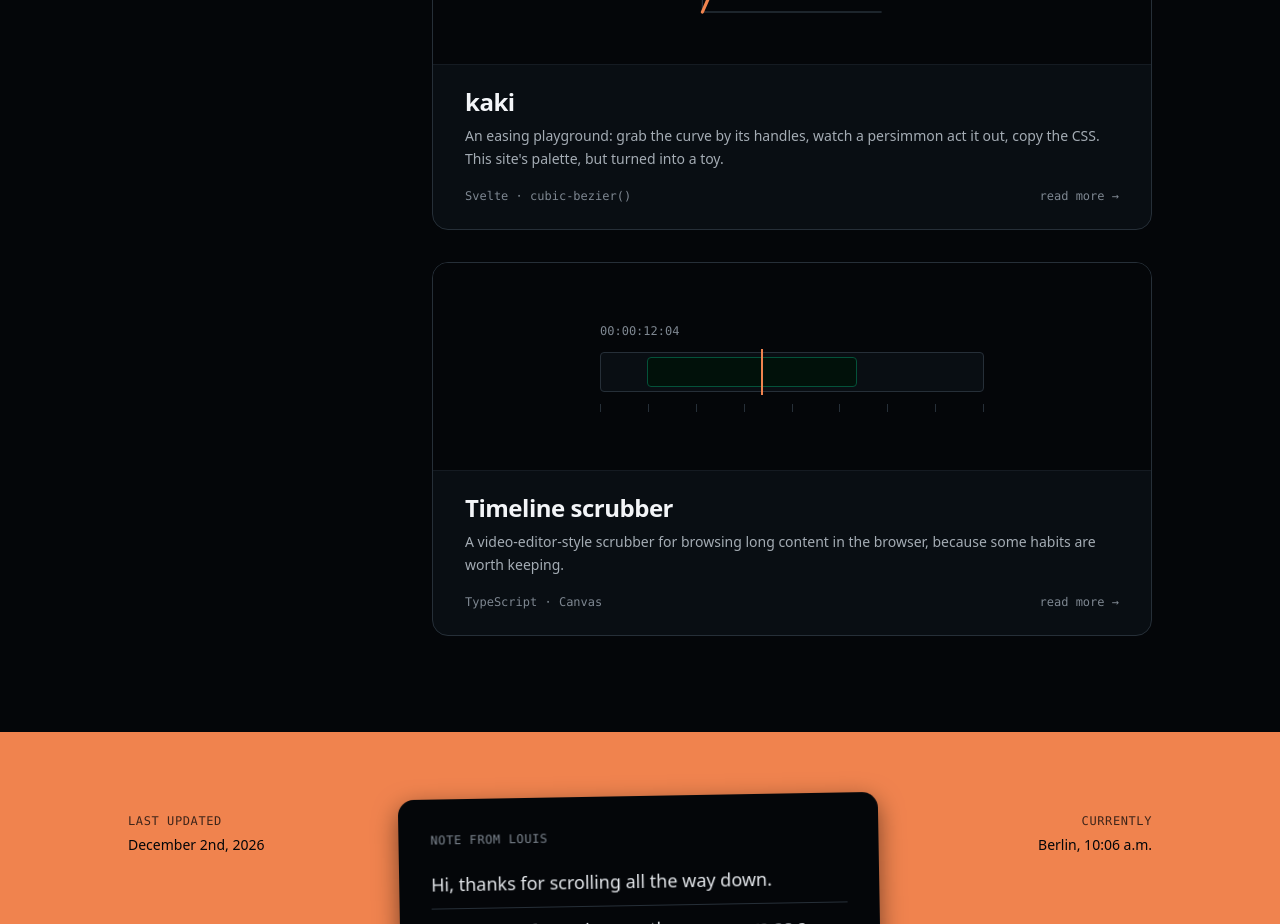
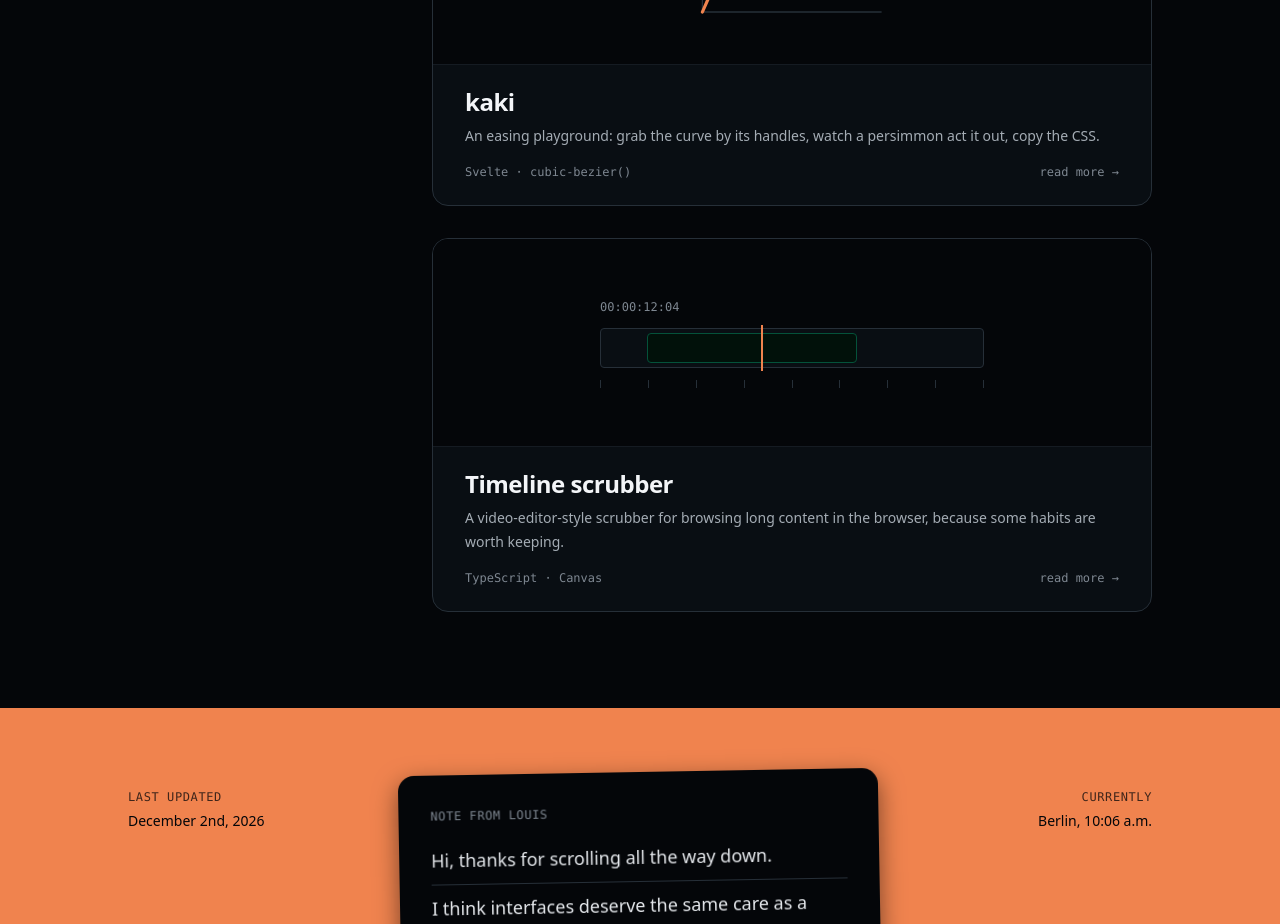
Before and after one commit to LouisLP/me, a Vue app: page / in a window 1280 px wide. Shown: the part 2860-3784 px from the top of the page. Built offline with nearby package versions, Linux system fonts and the light colour scheme.

Commit message:
Simple description

```diff
--- a/src/content/projects.ts
+++ b/src/content/projects.ts
@@ -91,7 +91,7 @@ export const projects: Project[] = [
   {
     slug: 'kaki',
     title: 'kaki',
-    description: 'An easing playground: grab the curve by its handles, watch a persimmon act it out, copy the CSS. This site\'s palette, but turned into a toy.',
+    description: 'An easing playground: grab the curve by its handles, watch a persimmon act it out, copy the CSS.',
     meta: 'Svelte · cubic-bezier()',
     preview: 'easing',
     body: [
```
